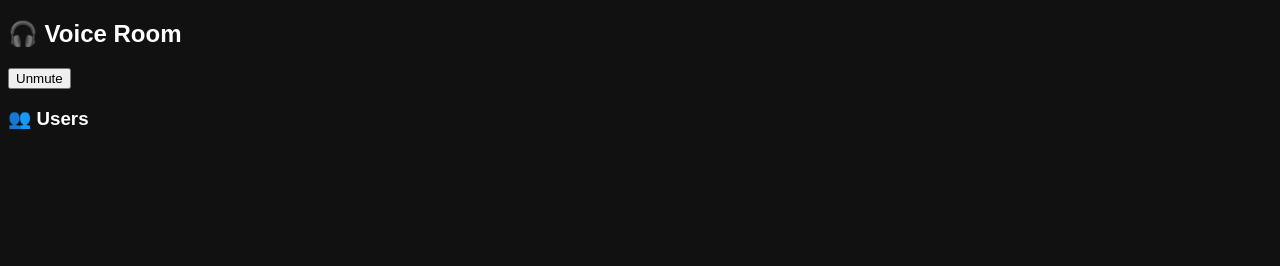
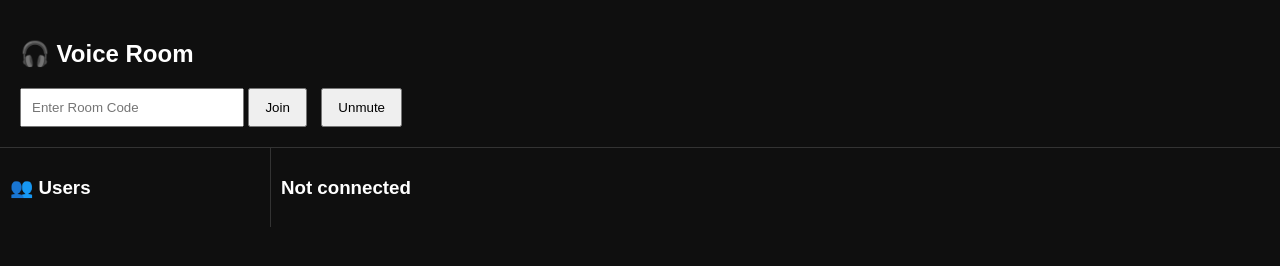
Before and after one commit to kartube/Vc-system1, a website: page public/room.html in a window 1280 px wide. Both pictures are taken after a click on the button "Mute". Drawn offline with nearby package versions, Linux system fonts and the light colour scheme; no server answers.

Commit message:
Update room.html

```diff
--- a/public/room.html
+++ b/public/room.html
@@ -1,30 +1,65 @@
 <!DOCTYPE html>
 <html>
 <head>
-<title>Room</title>
+<title>Voice Room</title>
 </head>
 
-<body style="background:#111;color:white;font-family:Arial">
+<body style="background:#0f0f0f;color:white;font-family:Arial;margin:0">
 
-<h2>🎧 Voice Room</h2>
+<div style="padding:20px;border-bottom:1px solid #333">
+  <h2>🎧 Voice Room</h2>
 
-<button onclick="toggleMute()" id="muteBtn">Mute</button>
+  <input id="roomInput" placeholder="Enter Room Code"
+    style="padding:10px;width:200px">
 
-<h3>👥 Users</h3>
-<div id="users"></div>
+  <button onclick="joinRoom()"
+    style="padding:10px 15px">
+    Join
+  </button>
+
+  <button onclick="toggleMute()" id="muteBtn"
+    style="padding:10px 15px;margin-left:10px">
+    Mute
+  </button>
+</div>
+
+<div style="display:flex">
+
+  <!-- USERS -->
+  <div style="width:250px;border-right:1px solid #333;padding:10px">
+    <h3>👥 Users</h3>
+    <div id="users"></div>
+  </div>
+
+  <!-- MAIN -->
+  <div style="flex:1;padding:10px">
+    <h3 id="status">Not connected</h3>
+  </div>
+
+</div>
 
 <script src="/socket.io/socket.io.js"></script>
 <script src="/client.js"></script>
 
 <script>
-let room = localStorage.getItem("room");
-let userId = localStorage.getItem("userId");
-let name = localStorage.getItem("name");
 
 let muted = false;
+let currentRoom = null;
 
 function joinRoom(){
-    startVoice(room, userId, name);
+    const room = document.getElementById("roomInput").value;
+
+    if(!room) return alert("Enter room code");
+
+    currentRoom = room;
+
+    document.getElementById("status").innerText =
+        "Joining room: " + room;
+
+    startVoice(room,
+        localStorage.getItem("userId"),
+        localStorage.getItem("name")
+    );
 }
 
 function toggleMute(){
@@ -33,20 +68,22 @@ function toggleMute(){
     document.getElementById("muteBtn").innerText =
         muted ? "Unmute" : "Mute";
 
-    socket.emit("mute-state", {
-        room,
-        userId,
-        muted
-    });
-
     if(localStream){
         localStream.getAudioTracks().forEach(t => {
             t.enabled = !muted;
         });
     }
+
+    socket.emit("mute-state", {
+        room: currentRoom,
+        userId: localStorage.getItem("userId"),
+        muted
+    });
 }
 
+// UI render
 function renderUsers(users){
+
     const div = document.getElementById("users");
     div.innerHTML = "";
 
@@ -54,15 +91,19 @@ function renderUsers(users){
 
         const el = document.createElement("div");
 
-        el.innerText = u.name + (u.speaking ? " 🔊" : "");
+        el.style.padding = "8px";
+        el.style.margin = "5px";
+        el.style.background = u.speaking ? "green" : "#222";
+        el.style.borderRadius = "5px";
 
-        el.style.padding = "10px";
-        el.style.margin = "5px";
-        el.style.background = u.speaking ? "green" : "#333";
+        el.innerText =
+            (u.name || u.id) +
+            (u.speaking ? " 🔊" : "");
 
         div.appendChild(el);
     });
 }
+
 </script>
 
 </body>
```
